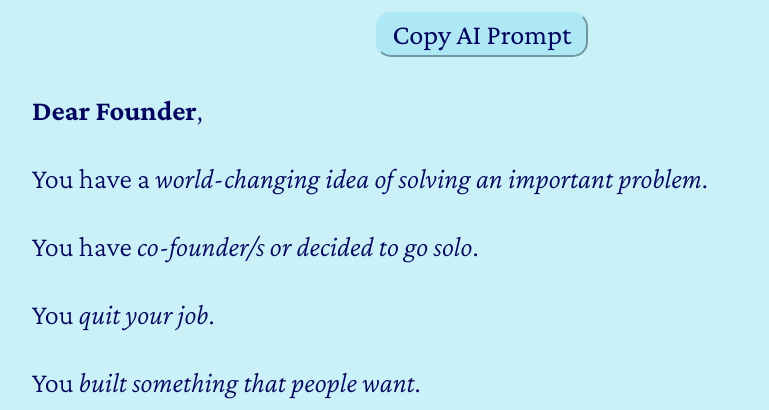
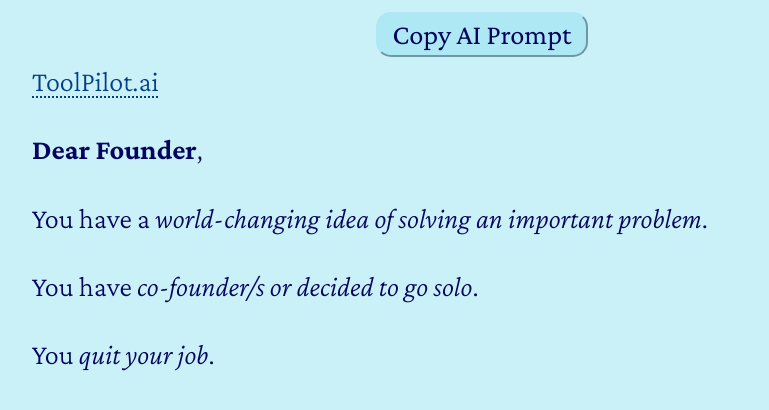
Before and after one commit to pranitbauva1997/know-your-term-sheet, a plain HTML site: page index.html in a window 1280 px wide. Shown: the part 367-777 px from the top of the page, without its empty margins (158-927 px from the left). Drawn offline with nearby package versions, Linux system fonts and the light colour scheme.

Commit message:
Revert "update"
This reverts commit b5c2f950f98f236e42c9857d4adb1123e74dd45d.

```diff
--- a/index.html
+++ b/index.html
@@ -194,6 +194,7 @@
       <div class="button-container">
         <button id="copy-prompt-button-top">Copy AI Prompt</button>
       </div>
+      <a href="https://toolpilot.ai" title="ToolPilot.ai">ToolPilot.ai</a>
       <p><b>Dear Founder</b>,</p>
       <p>You have a <i>world-changing idea of solving an important problem</i>.</p>
       <p>You have <i>co-founder/s or decided to go solo</i>.</p>
```
